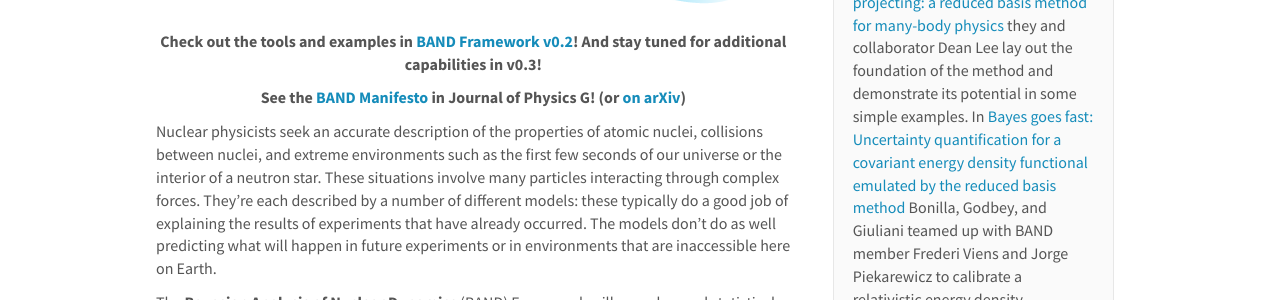
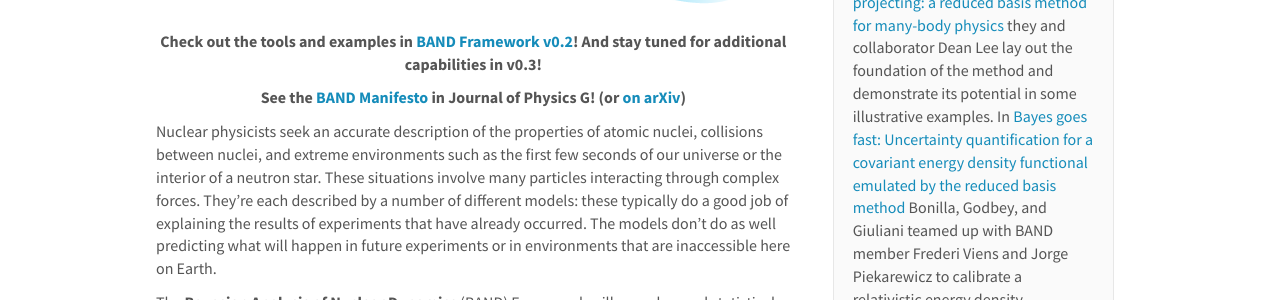
Before and after one commit to bandframework/bandframework.github.io, a Jekyll site: the page built from _pages/home.md, in a window 1280 px wide and 900 px high. Shown: the part 326-626 px from the top of the window. Built offline with Jekyll 4.4.1, drawn with Linux system fonts in a browser that asks for light colours; nearby versions of some CDN libraries.

Commit message:
Update news.yml

```diff
--- a/_data/news.yml
+++ b/_data/news.yml
@@ -1,7 +1,7 @@
 
 - date: January 9, 2023
   headline: >
-     Edgard Bonilla, Kyle Godbey, and BAND post-doc Pablo Giuliani are co-authors on two recent publications that employ Reduced Basis Methods (RBM) to speed up the calibration and evaluation of density functionals. In <a href="https://journals.aps.org/prc/abstract/10.1103/PhysRevC.106.054322">Training and projecting: a reduced basis method for many-body physics</a> they and collaborator Dean Lee lay out the foundation of the method and demonstrate its potential in some simple examples. In <a href="https://www.frontiersin.org/articles/10.3389/fphy.2022.1054524">Bayes goes fast: Uncertainty quantification for a covariant energy density functional emulated by the reduced basis method</a> Bonilla, Godbey, and Giuliani teamed up with BAND member Frederi Viens and Jorge Piekarewicz to calibrate a relativistic energy density functional using a fraction of the computational resources that would have been needed without RBM.
+     Edgard Bonilla, Kyle Godbey, and BAND post-doc Pablo Giuliani are co-authors on two recent publications that employ Reduced Basis Methods (RBM) to speed up the calibration and evaluation of density functionals. In <a href="https://journals.aps.org/prc/abstract/10.1103/PhysRevC.106.054322">Training and projecting: a reduced basis method for many-body physics</a> they and collaborator Dean Lee lay out the foundation of the method and demonstrate its potential in some illustrative examples. In <a href="https://www.frontiersin.org/articles/10.3389/fphy.2022.1054524">Bayes goes fast: Uncertainty quantification for a covariant energy density functional emulated by the reduced basis method</a> Bonilla, Godbey, and Giuliani teamed up with BAND member Frederi Viens and Jorge Piekarewicz to calibrate a relativistic energy density functional using a fraction of the computational resources that would have been needed without RBM.
 
 - date: December 5, 2022
   headline: >
```
